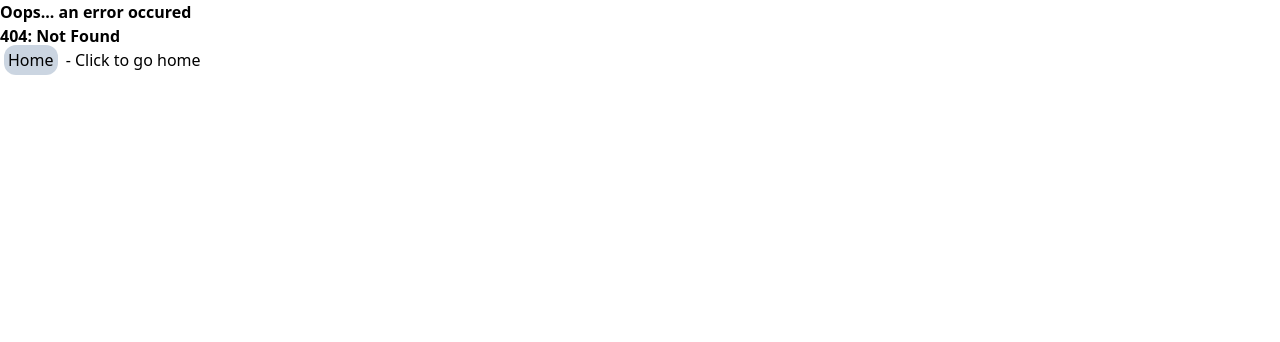
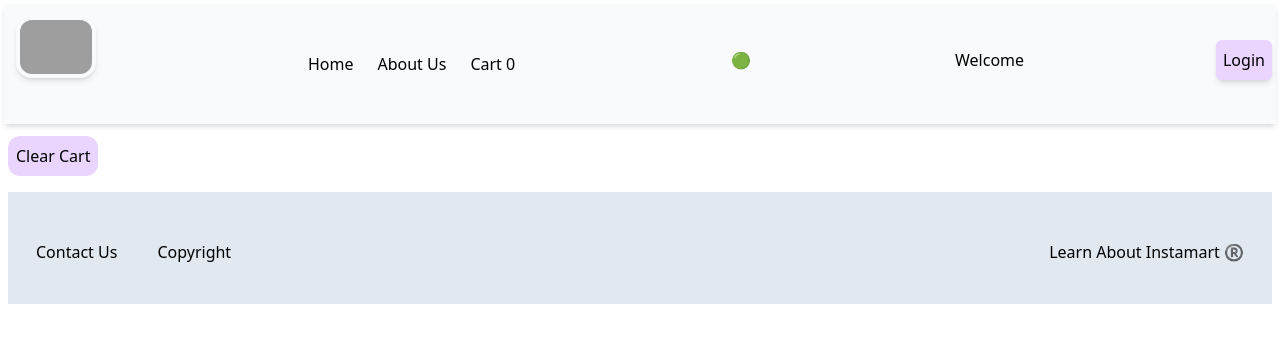
Before and after one commit to paritosh-18/React-Project, a React (Vite) app: page /cart in a window 1280 px wide. Before the commit this address had no page. Shown: the top 342 px of the page. Built offline with nearby package versions, Linux system fonts and the light colour scheme; grey boxes are pictures that could not be loaded.

Commit message:
created redux store, added cart functionality

```diff
--- a/package.json
+++ b/package.json
@@ -15,8 +15,10 @@
     "tailwindcss": "^3.3.3"
   },
   "dependencies": {
+    "@reduxjs/toolkit": "^1.9.5",
     "react": "^18.2.0",
     "react-dom": "^18.2.0",
+    "react-redux": "^8.1.2",
     "react-router-dom": "^6.15.0"
   }
 }
--- a/src/App.js
+++ b/src/App.js
@@ -2,7 +2,6 @@ import ReactDOM from "react-dom/client";
 import FooterContainer from "./components/FooterContainer";
 import BodyContainer from "./components/BodyContainer";
 import HeaderContainer from "./components/HeaderContainer";
-// import About from "./components/About";
 import { createBrowserRouter, Outlet, RouterProvider } from "react-router-dom";
 import ContactUs from "./components/ContactUs";
 import Error from "./components/Error";
@@ -12,6 +11,9 @@ import Profile from "./components/Profile";
 import { lazy, Suspense, useContext, useState } from "react";
 import UserContext from "./utils/UserContext";
 import InstaMart from "./components/InstaMart";
+import { Provider } from "react-redux";
+import store from "./utils/store";
+import Cart from "./components/Cart";
 
 // to lazy load or to make a component load on demand, we use lazy() method of react library.
 const About = lazy(() => import("./components/About"));
@@ -24,11 +26,13 @@ const PageContainer = () => {
   });
 
   return (
-    <UserContext.Provider value={{ user, setUser }}>
-      <HeaderContainer />
-      <Outlet />
-      <FooterContainer />
-    </UserContext.Provider>
+    <Provider store={store}>
+      <UserContext.Provider value={{ user, setUser }}>
+        <HeaderContainer />
+        <Outlet />
+        <FooterContainer />
+      </UserContext.Provider>
+    </Provider>
   );
 };
 
@@ -73,6 +77,10 @@ const appRouter = createBrowserRouter([
         path: "/instamart",
         element: <InstaMart />,
       },
+      {
+        path: "/cart",
+        element: <Cart />,
+      },
     ],
   },
 ]);
--- /dev/null
+++ b/src/components/Cart.js
@@ -0,0 +1,41 @@
+import { useSelector, useDispatch } from "react-redux";
+import { IMG_CDN_URL } from "../config";
+import { clearCart } from "../utils/cartSlice";
+
+const Cart = () => {
+  const cartItems = useSelector((store) => store.cart.items);
+  const dispatch = useDispatch();
+  const handleClear = () => {
+    dispatch(clearCart());
+  };
+  console.log(cartItems);
+  return (
+    <div>
+      <div className="flex">
+        {cartItems.map((item) => {
+          return (
+            <div className="w-48 m-2 p-2 bg-gray-50 shadow-md">
+              <img
+                className="w-44"
+                src={IMG_CDN_URL + item?.card?.info?.imageId}
+              />
+              <h1 className="text-lg font-semibold">
+                {item?.card?.info?.name}
+              </h1>
+              <h1 className="text-xs">{item?.card?.info?.description}</h1>
+              <h1>{"Rs. " + item?.card?.info?.defaultPrice / 100 + ".0"}</h1>
+            </div>
+          );
+        })}
+      </div>
+      <button
+        className="bg-purple-200 m-2 p-2 rounded-xl hover:bg-purple-300"
+        onClick={() => handleClear()}
+      >
+        Clear Cart
+      </button>
+    </div>
+  );
+};
+
+export default Cart;
--- a/src/components/HeaderContainer.js
+++ b/src/components/HeaderContainer.js
@@ -3,11 +3,15 @@ import { IMG_LOGO_URL } from "../config";
 import { Link } from "react-router-dom";
 import useOnline from "../utils/useOnline";
 import UserContext from "../utils/UserContext";
+import { useSelector } from "react-redux/es/hooks/useSelector";
 
 const HeaderContainer = () => {
   const [loggedIn, setLoggedIn] = useState(false);
   const isOnline = useOnline();
   const { user, setUser } = useContext(UserContext);
+
+  const items = useSelector((store) => store.cart.items);
+
   const st = "mx-2 p-1 hover:bg-slate-200 rounded-xl";
   const btn_st =
     "rounded-md bg-purple-200 h-10 w-14 my-8 shadow-md hover:bg-purple-300";
@@ -28,7 +32,7 @@ const HeaderContainer = () => {
           <Link to={"/about"}>About Us</Link>
         </li>
         <li className={st} key="Cart">
-          Cart
+          <Link to="/cart">Cart {items.length}</Link>
         </li>
       </ul>
       <div className="flex my-8 mx-1 p-2">{isOnline ? "🟢" : "🔴"}</div>
--- /dev/null
+++ b/src/components/MenuDetails.js
@@ -0,0 +1,74 @@
+import { useDispatch } from "react-redux";
+import useRestaurantMenu from "../utils/useRestaurantMenu";
+import Shimmer from "./Shimmer";
+import { addItem, removeItem } from "../utils/cartSlice";
+
+const MenuDetails = (props) => {
+  const id = props.id;
+  const menuCards = useRestaurantMenu(id);
+  {
+    typeof menuCards === "undefined" ? <></> : menuCards.shift();
+  }
+
+  return (
+    <div>
+      {typeof menuCards === "undefined" ? (
+        <Shimmer />
+      ) : (
+        <div>
+          {menuCards.map((menu) => {
+            return (
+              <MenuFragment
+                title={menu?.card?.card?.title}
+                itemCards={menu?.card?.card?.itemCards}
+                key={menu?.card?.card?.title}
+              />
+            );
+          })}
+        </div>
+      )}
+    </div>
+  );
+};
+const MenuFragment = ({ title, itemCards }) => {
+  const dispatch = useDispatch();
+
+  const handleAdd = (item) => {
+    dispatch(addItem(item));
+  };
+  const handleDelete = (item) => {
+    dispatch(removeItem(item));
+  };
+  return (
+    <div className="m-2 p-2">
+      <h1 className="text-2xl font-bold">{title}</h1>
+      {typeof itemCards === "undefined" ? (
+        <></>
+      ) : (
+        <>
+          {itemCards.map((item) => {
+            return (
+              <div className="flex">
+                <h1 className="m-1 p-1">{item?.card?.info?.name}</h1>
+                <button
+                  className="bg-green-50 rounded-xl m-1 p-1"
+                  onClick={() => handleAdd(item)}
+                >
+                  +
+                </button>
+                <button
+                  className="bg-green-50 rounded-xl m-1 p-1"
+                  onClick={() => handleDelete(item)}
+                >
+                  -
+                </button>
+              </div>
+            );
+          })}
+        </>
+      )}
+    </div>
+  );
+};
+
+export default MenuDetails;
--- a/src/components/RestaurantMenu.js
+++ b/src/components/RestaurantMenu.js
@@ -2,6 +2,7 @@ import { useParams } from "react-router-dom";
 import { IMG_CDN_URL } from "../config";
 import Shimmer from "./Shimmer";
 import useRestaurantCard from "../utils/useRestaurantCard";
+import MenuDetails from "./MenuDetails";
 
 const RestaurantMenu = () => {
   const { id } = useParams();
@@ -12,6 +13,8 @@ const RestaurantMenu = () => {
   return (
     <div>
       <h1 className="font-bold text-xl">{restaurant?.name}</h1>
+      <div className="flex">
+        <div>
           {typeof restaurant === "undefined" ? (
             <Shimmer />
           ) : (
@@ -22,7 +25,9 @@ const RestaurantMenu = () => {
               />
               <div className="m-2 p-2 border-2 shadow-md max-w-prose font-semibold">
                 <h4 key="cost">Cost: {restaurant?.costForTwoMessage}</h4>
-            <h4 key="cuisines">Cuisines: {restaurant?.cuisines.join(", ")}</h4>
+                <h4 key="cuisines">
+                  Cuisines: {restaurant?.cuisines.join(", ")}
+                </h4>
                 <h4 key="avgRating">
                   Average Rating: {restaurant?.avgRating} stars
                 </h4>
@@ -37,6 +42,11 @@ const RestaurantMenu = () => {
             </div>
           )}
         </div>
+        <div>
+          <MenuDetails id={id} />
+        </div>
+      </div>
+    </div>
   );
 };
 
--- /dev/null
+++ b/src/utils/cartSlice.js
@@ -0,0 +1,23 @@
+import { createSlice } from "@reduxjs/toolkit";
+
+const cartSlice = createSlice({
+  name: "cart",
+  initialState: {
+    items: [],
+  },
+  reducers: {
+    addItem: (state, action) => {
+      state.items.push(action.payload);
+    },
+    removeItem: (state, action) => {
+      state.items.pop();
+    },
+    clearCart: (state) => {
+      state.items = [];
+    },
+  },
+});
+
+export const { addItem, removeItem, clearCart } = cartSlice.actions;
+
+export default cartSlice.reducer;
--- /dev/null
+++ b/src/utils/store.js
@@ -0,0 +1,10 @@
+import { configureStore } from "@reduxjs/toolkit";
+import cartSlice from "./cartSlice";
+
+const store = configureStore({
+  reducer: {
+    cart: cartSlice,
+  },
+});
+
+export default store;
--- /dev/null
+++ b/src/utils/useRestaurantMenu.js
@@ -0,0 +1,22 @@
+import { useState, useEffect } from "react";
+
+const useRestaurantMenu = (id) => {
+  const [menu, setMenu] = useState();
+  useEffect(() => {
+    getRestrauntMenu();
+  }, []);
+
+  async function getRestrauntMenu() {
+    const data = await fetch(
+      "https://www.swiggy.com/dapi/menu/pl?page-type=REGULAR_MENU&complete-menu=true&lat=28.642684&lng=77.3453639&restaurantId=" +
+        id +
+        "&catalog_qa=undefined&submitAction=ENTER"
+    );
+    const json = await data.json();
+    setMenu(json?.data?.cards[2]?.groupedCard?.cardGroupMap?.REGULAR?.cards);
+  }
+
+  return menu;
+};
+
+export default useRestaurantMenu;
```
Also changed, not shown: 1 other file (tests, documents, lock files or other folders). Lines whose indentation alone changed are shown as unchanged.
